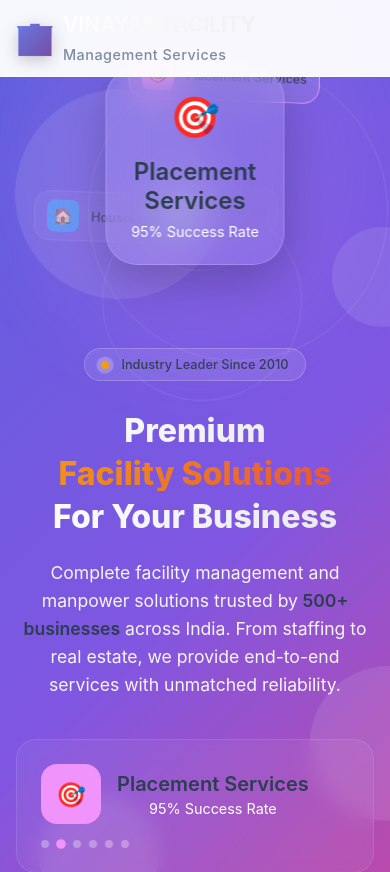
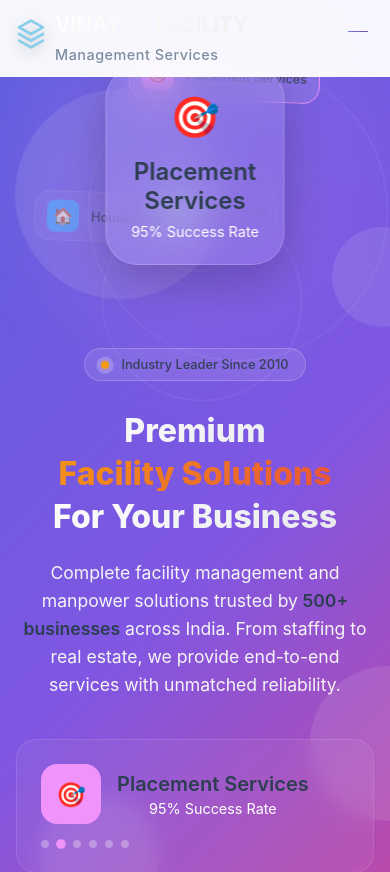
Before and after one commit to RavinderDev09/VinayakFM, a React (Create React App) app: page / in a window 390 px wide. Shown: the top 872 px of the page. Built offline with nearby package versions, Linux system fonts and the light colour scheme.

Commit message:
check that code all here

```diff
--- a/src/component/header.css
+++ b/src/component/header.css
@@ -32,7 +32,8 @@
 /* Logo Styles */
 .logo a {
   text-decoration: none;
-  color: inherit;
+  /* color: inherit; */
+  color: skyblue;
 }
 
 .logo-main {
@@ -75,6 +76,7 @@
   font-weight: 500;
   letter-spacing: 0.5px;
   transition: all 0.3s ease;
+
 }
 
 .header.scrolled .logo-text h2 {
@@ -86,6 +88,11 @@
 }
 
 /* Navigation Styles */
+.nav {
+  display: flex;
+  align-items: center;
+}
+
 .nav-list {
   display: flex;
   list-style: none;
@@ -167,7 +174,7 @@
   color: white !important;
 }
 
-/* Hamburger Menu */
+/* Hamburger Menu - FIXED */
 .hamburger {
   display: none;
   flex-direction: column;
@@ -175,22 +182,29 @@
   border: none;
   cursor: pointer;
   padding: 8px;
-  width: 30px;
-  height: 30px;
+  width: 40px;
+  height: 40px;
   justify-content: center;
   align-items: center;
   position: relative;
   z-index: 1001;
+  border-radius: 8px;
+  transition: all 0.3s ease;
+}
+
+.hamburger:hover {
+  background: rgba(102, 126, 234, 0.1);
 }
 
 .hamburger span {
   width: 25px;
   height: 3px;
   background: linear-gradient(135deg, #667eea, #764ba2);
-  margin: 2px 0;
+  margin: 3px 0;
   transition: all 0.3s ease;
   border-radius: 3px;
   transform-origin: center;
+  display: block;
 }
 
 .hamburger-open span:nth-child(1) {
@@ -211,7 +225,7 @@
 /* Mobile Navigation */
 @media (max-width: 968px) {
   .hamburger {
-    display: flex;
+    display: flex !important;
   }
 
   .nav {
@@ -228,6 +242,7 @@
     display: flex;
     align-items: center;
     justify-content: center;
+    z-index: 1000;
   }
 
   .nav.nav-open {
@@ -295,8 +310,8 @@
   }
 
   .hamburger {
-    width: 25px;
-    height: 25px;
+    width: 35px;
+    height: 35px;
   }
 
   .hamburger span {
--- a/src/component/header.jsx
+++ b/src/component/header.jsx
@@ -28,7 +28,11 @@ const Header = () => {
         <div className="logo">
           <Link to="/">
             <div className="logo-main">
-              <span className="logo-icon">🏢</span>
+              <span className="logo-icon"> <svg width="32" height="32" viewBox="0 0 24 24" fill="none" xmlns="http://www.w3.org/2000/svg">
+                  <path d="M12 2L3 7L12 12L21 7L12 2Z" stroke="currentColor" stroke-width="2" stroke-linecap="round" stroke-linejoin="round"/>
+                  <path d="M3 12L12 17L21 12" stroke="currentColor" stroke-width="2" stroke-linecap="round" stroke-linejoin="round"/>
+                  <path d="M3 17L12 22L21 17" stroke="currentColor" stroke-width="2" stroke-linecap="round" stroke-linejoin="round"/>
+                </svg></span>
               <div className="logo-text">
                 <h2>VINAYAK FACILITY</h2>
                 <p>Management Services</p>
```
